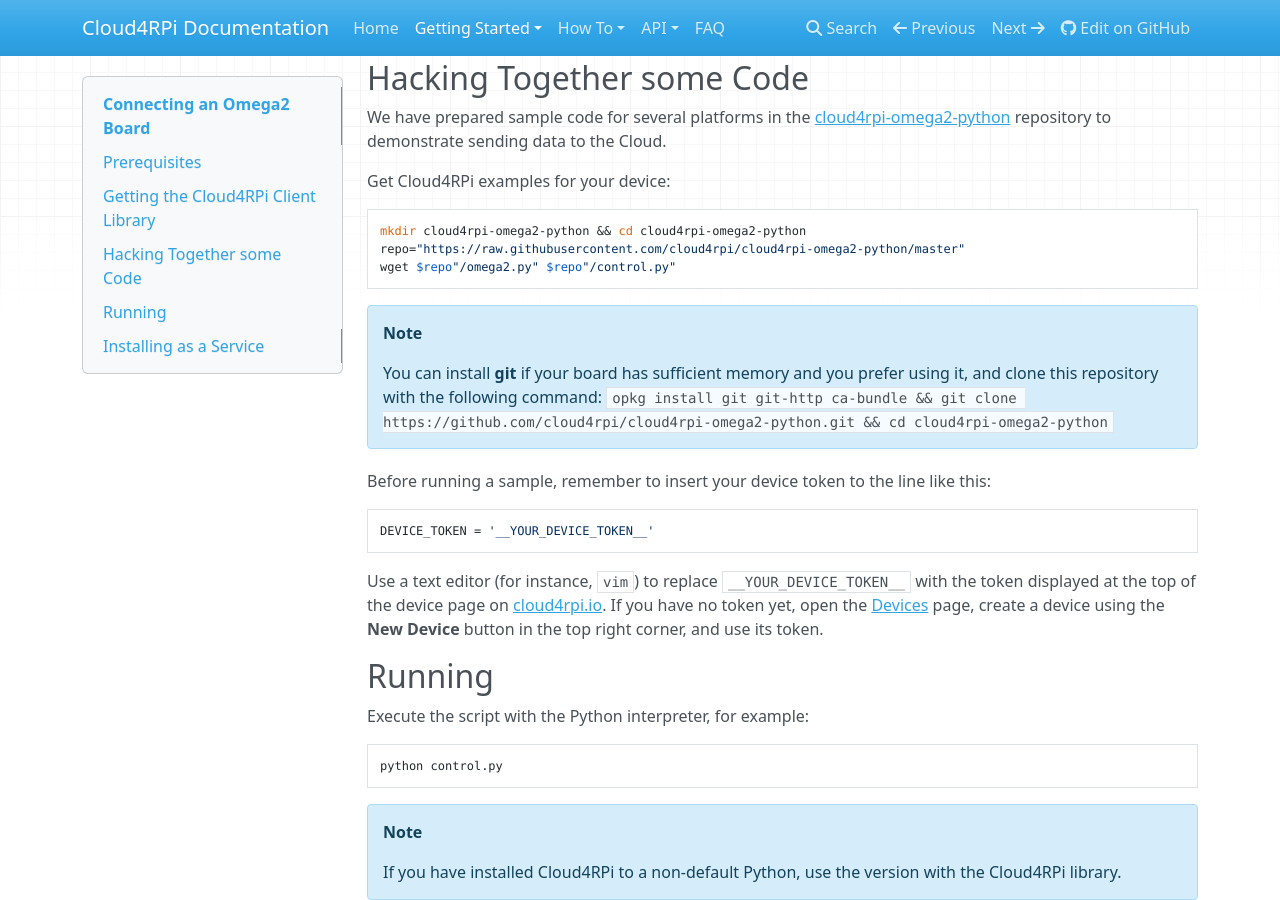
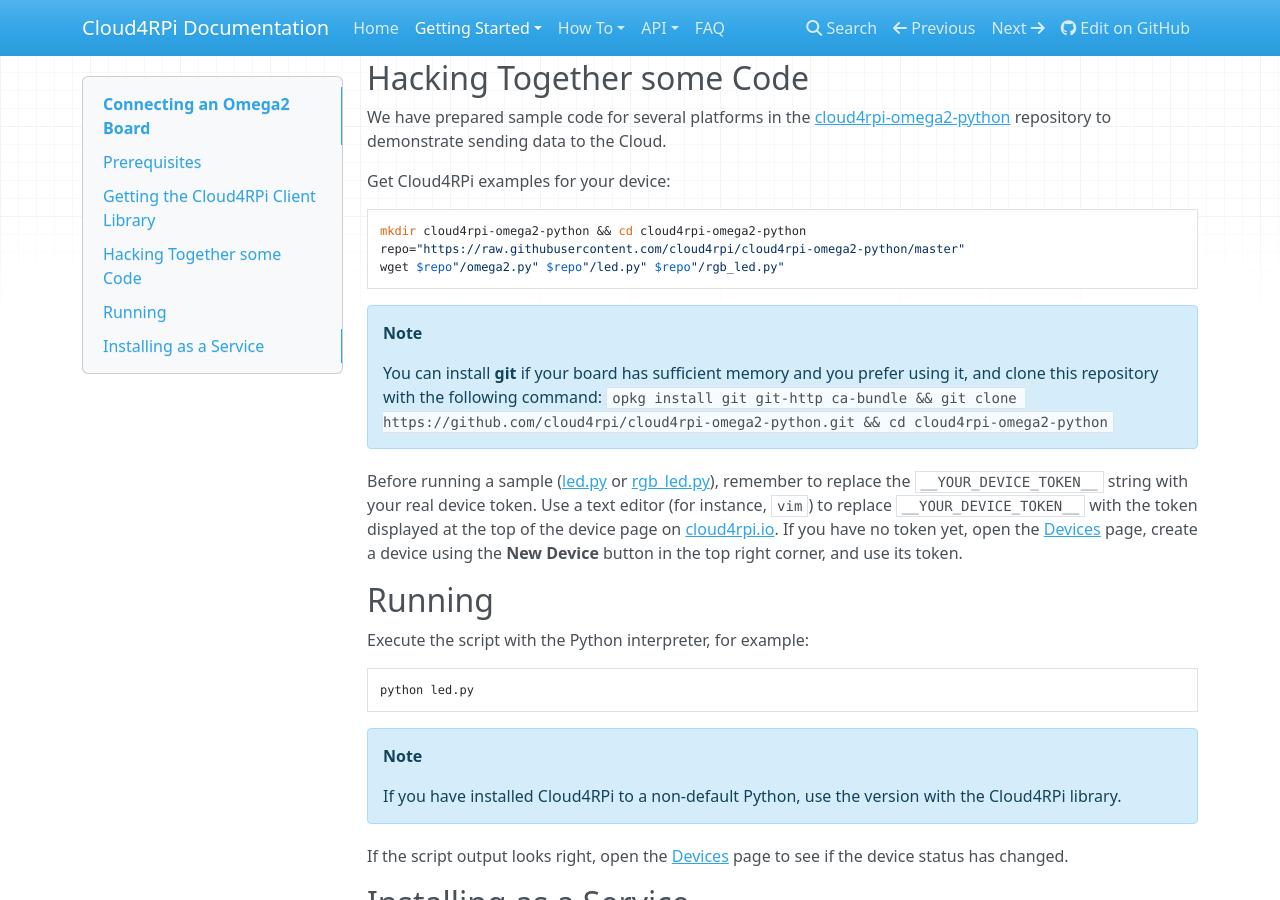
Before and after one commit to cloud4rpi/docs, an MkDocs documentation site: the page built from docs/start/o2.md, in a window 1280 px wide and 900 px high, scrolled down 617 px. Built offline with MkDocs 1.6.1, drawn with Linux system fonts in a browser that asks for light colours; nearby versions of some CDN libraries; old or Windows-style settings are respelled for this version of MkDocs.

Commit message:
Fixed the Getting Started step on running an example

````diff
--- a/docs/start/o2.md
+++ b/docs/start/o2.md
@@ -34,20 +34,13 @@
 ```sh
 mkdir cloud4rpi-omega2-python && cd cloud4rpi-omega2-python
 repo="https://raw.githubusercontent.com/cloud4rpi/cloud4rpi-omega2-python/master"
-wget $repo"/omega2.py" $repo"/control.py"
+wget $repo"/omega2.py" $repo"/led.py" $repo"/rgb_led.py"
 ```
 
 !!! Note
     You can install **git** if your board has sufficient memory and you prefer using it, and clone this repository with the following command: `opkg install git git-http ca-bundle && git clone https://github.com/cloud4rpi/cloud4rpi-omega2-python.git && cd cloud4rpi-omega2-python`
 
-
-Before running a sample, remember to insert your device token to the line like this:
-
-``` python
-DEVICE_TOKEN = '__YOUR_DEVICE_TOKEN__'
-```
-
-Use a text editor (for instance, `vim`) to replace `__YOUR_DEVICE_TOKEN__` with the token displayed at the top of the device page on [cloud4rpi.io](https://cloud4rpi.io/). If you have no token yet, open the [Devices](https://cloud4rpi.io/devices) page, create a device using the **New Device** button in the top right corner, and use its token.
+Before running a sample ([led.py](https://github.com/cloud4rpi/cloud4rpi-omega2-python/blob/master/led.py) or [rgb_led.py](https://github.com/cloud4rpi/cloud4rpi-omega2-python/blob/master/rgb_led.py)), remember to replace the `__YOUR_DEVICE_TOKEN__` string with your real device token. Use a text editor (for instance, `vim`) to replace `__YOUR_DEVICE_TOKEN__` with the token displayed at the top of the device page on [cloud4rpi.io](https://cloud4rpi.io/). If you have no token yet, open the [Devices](https://cloud4rpi.io/devices) page, create a device using the **New Device** button in the top right corner, and use its token.
 
 
 ## Running
@@ -55,7 +48,7 @@
 Execute the script with the Python interpreter, for example:
 
 ```sh
-python control.py
+python led.py
 ```
 
 !!! Note
````
Also changed, not shown: docs/start/chip.md (+1 -7 lines), docs/start/rpi.md (+1 -7 lines).
